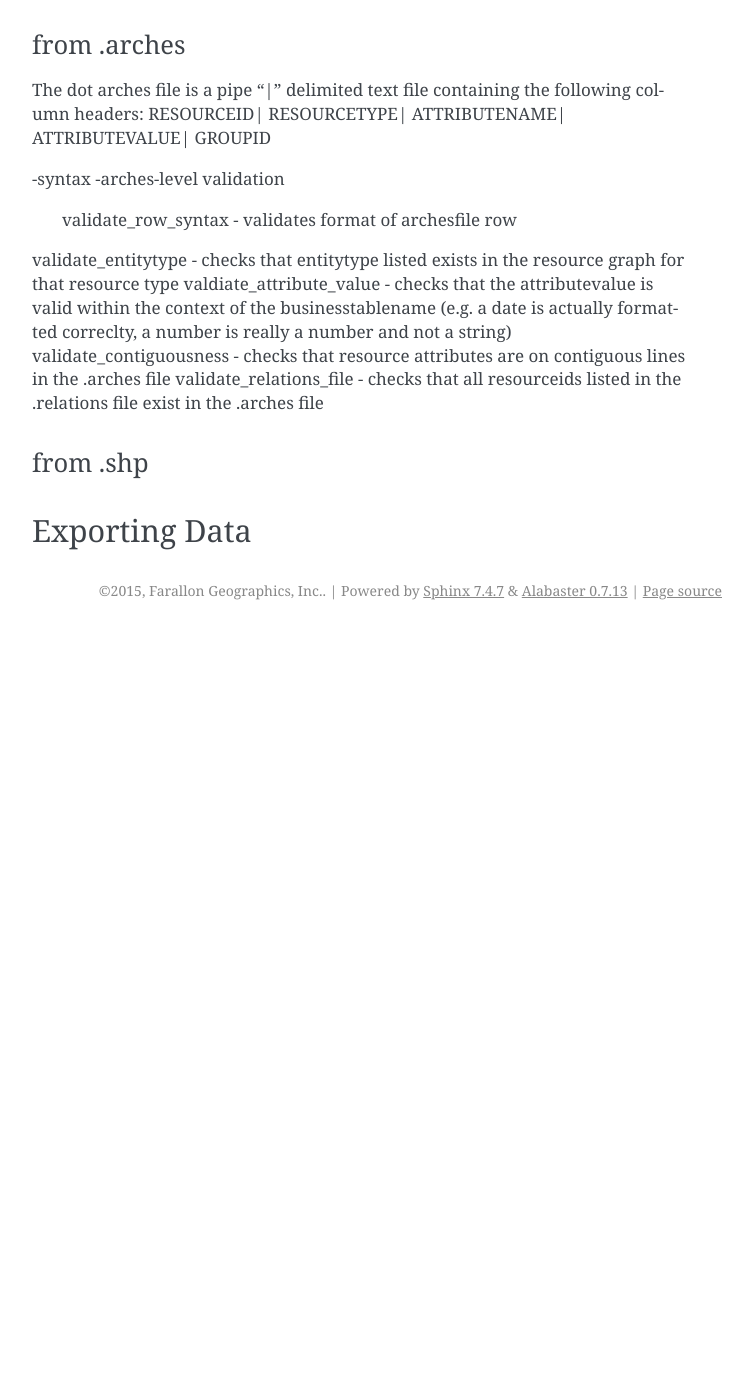
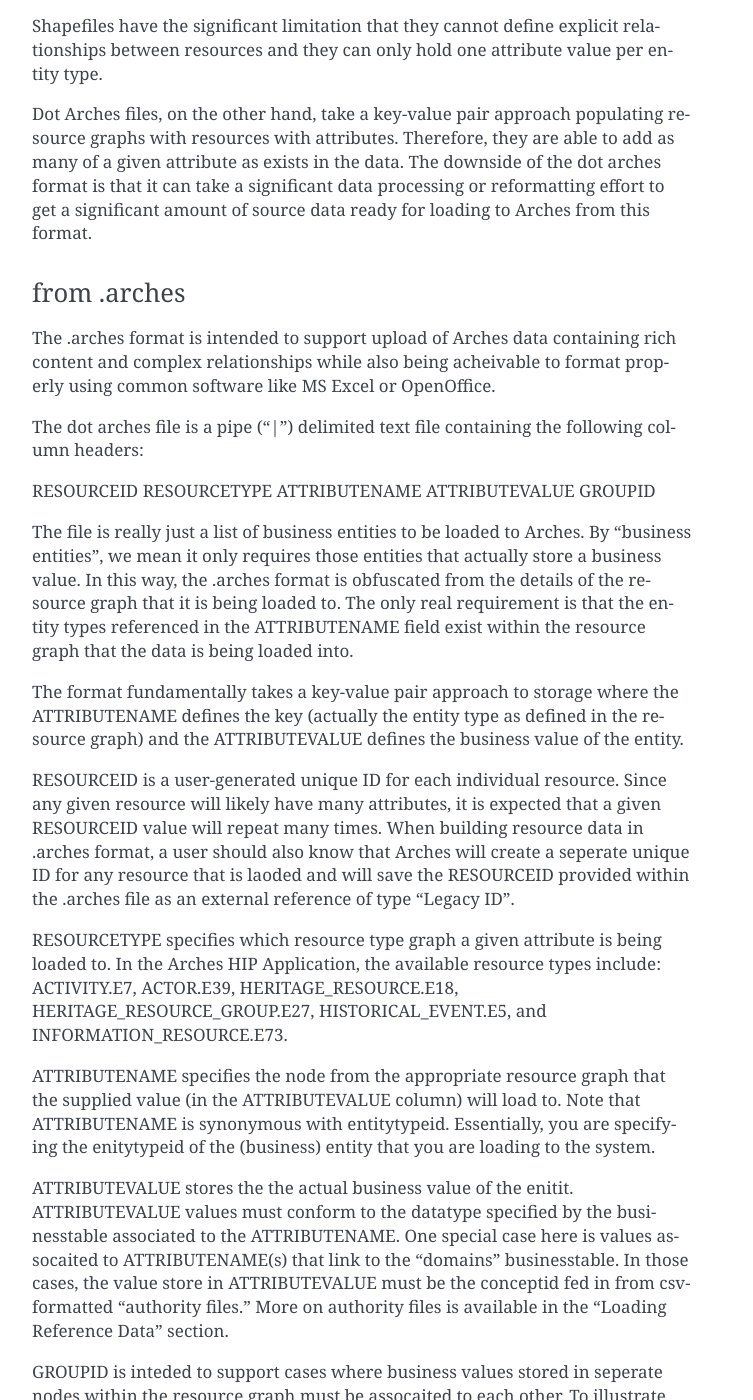
Before and after one commit to archesproject/arches-docs, a Sphinx documentation site: the page built from docs/arches-data.txt, in a window 1280 px wide and 1400 px high, scrolled down 4172 px. Shown: the whole window, without its empty margins (388-1141 px from the left). Built offline with Sphinx 7.4.7, drawn with Linux system fonts in a browser that asks for light colours; before the commit the page ends 4802 px from its top, so only the background shows below that; some of the changed text lies outside the part shown.

Commit message:
more content for arches-data document

```diff
--- a/docs/arches-data.txt
+++ b/docs/arches-data.txt
@@ -17,7 +17,7 @@ To accomplish this, Arches stores both metadata - defining the set of resource t
 The physical data model is best understood when broken into three distinct parts: Ontology Data,  Reference Data, and Resources Data.  The ``entity_types`` table plays a role in all three of these parts of the data model.
 
 
-[image]
+[Arches ERD.jpg]
 
 
 **Ontology Data**
@@ -74,7 +74,11 @@ One example of a resource graph from the Arches HIP application is ``HERITAGE_ R
 [image]
 
 
-While this visualization is useful for creating, editing, and analyzing the resource and its available attributes, the graph's data is populated into Arches from two csv formatted files named ``{resource type name}_nodes.csv`` and ``{resourcetype name}_edges.csv``.  Regardless of how these csv files are created, they must include the columns defined below.
+While this visualization is useful for creating, editing, and analyzing the resource and its available attributes, the graph's data is populated into Arches from two csv formatted files named ``{resource type name}_nodes.csv`` and ``{resourcetype name}_edges.csv``.
+
+.. note:: As of the writing of this document, the Arches developers' primary tool to develop and visualize the resource graphs is Gephi (http://www.gephi.org/).  However, it is possible that a future version of Arches may include tools that support resource graph development and visualization.
+
+Regardless of how the nodes and edges csv files are created, they must include the columns defined below.
 
 **Nodes:**
 
@@ -129,12 +133,30 @@ Dot Arches files, on the other hand, take a key-value pair approach populating r
 
 from .arches
 ------------
-The dot arches file is a pipe "|" delimited text file containing the following column headers:
-RESOURCEID|
-RESOURCETYPE|
-ATTRIBUTENAME|
-ATTRIBUTEVALUE|
+The .arches format is intended to support upload of Arches data containing rich content and complex relationships while also being acheivable to format properly using common software like MS Excel or OpenOffice.
+
+The dot arches file is a pipe ("|") delimited text file containing the following column headers:
+
+RESOURCEID
+RESOURCETYPE
+ATTRIBUTENAME
+ATTRIBUTEVALUE
 GROUPID
+
+The file is really just a list of business entities to be loaded to Arches.  By "business entities", we mean it only requires those entities that actually store a business value.  In this way, the .arches format is obfuscated from the details of the resource graph that it is being loaded to.  The only real requirement is that the entity types referenced in the ATTRIBUTENAME field exist within the resource graph that the data is being loaded into.
+
+The format fundamentally takes a key-value pair approach to storage where the ATTRIBUTENAME defines the key (actually the entity type as defined in the resource graph) and the ATTRIBUTEVALUE defines the business value of the entity.
+
+RESOURCEID is a user-generated unique ID for each individual resource.  Since any given resource will likely have many attributes, it is expected that a given RESOURCEID value will repeat many times.  When building resource data in .arches format, a user should also know that Arches will create a seperate unique ID for any resource that is laoded and will save the RESOURCEID provided within the .arches file as an external reference of type "Legacy ID".
+
+RESOURCETYPE specifies which resource type graph a given attribute is being loaded to.  In the Arches HIP Application, the available resource types include: ACTIVITY.E7, ACTOR.E39, HERITAGE_RESOURCE.E18, HERITAGE_RESOURCE_GROUP.E27, HISTORICAL_EVENT.E5, and INFORMATION_RESOURCE.E73.
+
+ATTRIBUTENAME specifies the node from the appropriate resource graph that the supplied value (in the ATTRIBUTEVALUE column) will load to.  Note that ATTRIBUTENAME is synonymous with entitytypeid.  Essentially, you are specifying the enitytypeid of the (business) entity that you are loading to the system.
+
+ATTRIBUTEVALUE stores the the actual business value of the enitit.  ATTRIBUTEVALUE values must conform to the datatype specified by the businesstable associated to the ATTRIBUTENAME.  One special case here is values assocaited to ATTRIBUTENAME(s) that link to the "domains" businesstable.  In those cases, the value store in ATTRIBUTEVALUE must be the conceptid fed in from csv-formatted "authority files."   More on authority files is available in the "Loading Reference Data" section.
+
+GROUPID is inteded to support cases where business values stored in seperate nodes within the resource graph must be assocaited to each other. To illustrate the need, the classic example is an ACTOR resource graph that contains both FIRST_NAME.E1 and LAST_NAME.E1 as seperate nodes.  In that case, a an ACTOR that has two seperate names would need to know which first name and which last name go together.  (An example might be Mark Twain and Samuel Clemens.)  To group these appropriately, the two rows containing "Mark" and "Twain" should share a common GROUPID value and the two rows containing "Samuel" and Clemens" should have the same.
+
 
 
 -syntax
```
Also changed, not shown: other parts of docs/arches-data.txt (+1 -1 lines).
